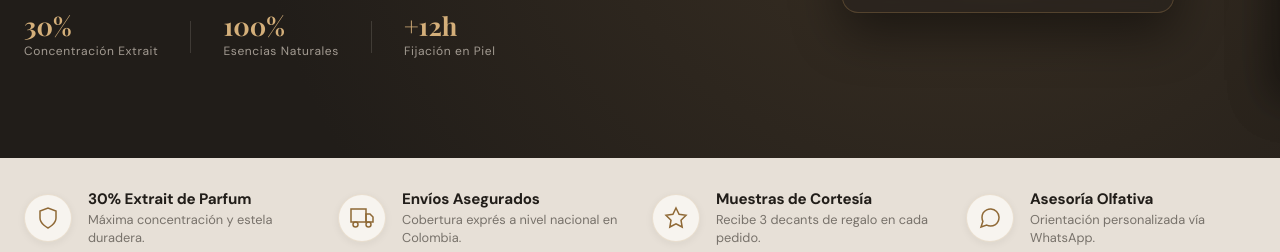
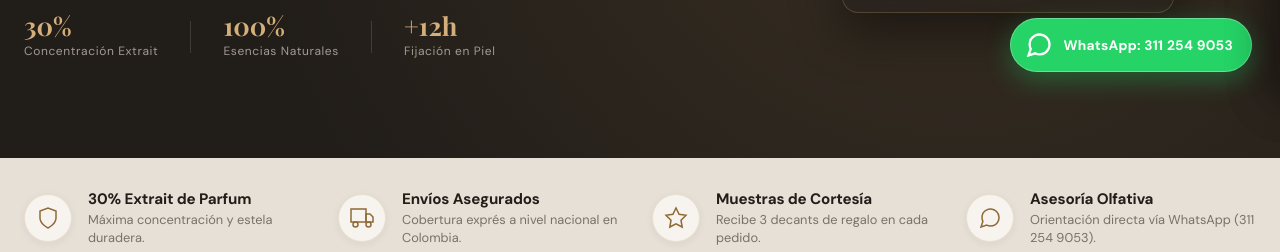
Before and after one commit to zapataacevedo14-dev/Mi-negocio, a plain HTML site: page index.html in a window 1280 px wide. Shown: the part 700-952 px from the top of the page. Drawn offline with nearby package versions, Linux system fonts and the light colour scheme; a web font is replaced by a local one.

Commit message:
feat: actualizar contacto de WhatsApp y boton flotante de concierge (+57 311 254 9053)

```diff
--- a/app.js
+++ b/app.js
@@ -688,7 +688,7 @@ function checkoutViaWhatsApp() {
   message += `Por favor indíquenme las opciones de pago (PSE / Transferencia) y datos de entrega. ¡Gracias!`;
 
   const encoded = encodeURIComponent(message);
-  const whatsappUrl = `https://wa.me/573000000000?text=${encoded}`;
+  const whatsappUrl = `https://wa.me/573112549053?text=${encoded}`;
 
   window.open(whatsappUrl, '_blank');
   showToast('Redirigiendo a WhatsApp con tu pedido...', '💬');
--- a/index.html
+++ b/index.html
@@ -199,15 +199,15 @@
           </div>
         </div>
 
-        <div class="trust-pillar">
+        <a href="https://wa.me/573112549053?text=Hola%20ESSENZA%2C%20deseo%20asesor%C3%ADa%20olfativa%20personalizada" target="_blank" rel="noopener noreferrer" class="trust-pillar trust-pillar-link" title="Contactar asesoría por WhatsApp: 311 254 9053">
           <div class="pillar-icon">
             <svg viewBox="0 0 24 24" width="24" height="24" stroke="currentColor" stroke-width="1.5" fill="none"><path d="M21 11.5a8.38 8.38 0 0 1-.9 3.8 8.5 8.5 0 0 1-7.6 4.7 8.38 8.38 0 0 1-3.8-.9L3 21l1.9-5.7a8.38 8.38 0 0 1-.9-3.8 8.5 8.5 0 0 1 4.7-7.6 8.38 8.38 0 0 1 3.8-.9h.5a8.48 8.48 0 0 1 8 8v.5z"></path></svg>
           </div>
           <div class="pillar-content">
             <h3 class="pillar-title">Asesoría Olfativa</h3>
-            <p class="pillar-text">Orientación personalizada vía WhatsApp.</p>
+            <p class="pillar-text">Orientación directa vía WhatsApp (311 254 9053).</p>
           </div>
-        </div>
+        </a>
       </div>
     </section>
 
@@ -520,7 +520,7 @@
             <a href="#" class="social-link" aria-label="Facebook ESSENZA" title="Facebook">
               <svg viewBox="0 0 24 24" width="18" height="18" stroke="currentColor" stroke-width="1.8" fill="none"><path d="M18 2h-3a5 5 0 0 0-5 5v3H7v4h3v8h4v-8h3l1-4h-4V7a1 1 0 0 1 1-1h3z"></path></svg>
             </a>
-            <a href="https://wa.me/573000000000" target="_blank" rel="noopener noreferrer" class="social-link" aria-label="WhatsApp ESSENZA" title="WhatsApp Concierge">
+            <a href="https://wa.me/573112549053" target="_blank" rel="noopener noreferrer" class="social-link" aria-label="WhatsApp ESSENZA" title="WhatsApp Concierge">
               <svg viewBox="0 0 24 24" width="18" height="18" stroke="currentColor" stroke-width="1.8" fill="none"><path d="M21 11.5a8.38 8.38 0 0 1-.9 3.8 8.5 8.5 0 0 1-7.6 4.7 8.38 8.38 0 0 1-3.8-.9L3 21l1.9-5.7a8.38 8.38 0 0 1-.9-3.8 8.5 8.5 0 0 1 4.7-7.6 8.38 8.38 0 0 1 3.8-.9h.5a8.48 8.48 0 0 1 8 8v.5z"></path></svg>
             </a>
           </div>
@@ -559,8 +559,8 @@
               <span>Lunes a Sábado, 9:00 - 19:00</span>
             </li>
             <li>
-              <strong>WhatsApp:</strong>
-              <a href="https://wa.me/573000000000" target="_blank" rel="noopener noreferrer">+57 (300) 000-0000</a>
+              <strong>WhatsApp Directo:</strong>
+              <a href="https://wa.me/573112549053" target="_blank" rel="noopener noreferrer">+57 311 254 9053</a>
             </li>
             <li>
               <strong>Correo:</strong>
@@ -761,6 +761,17 @@
     </div>
   </div>
 
+  <!-- Floating WhatsApp Concierge Button -->
+  <a href="https://wa.me/573112549053?text=Hola%20ESSENZA%2C%20deseo%20asesor%C3%ADa%20personalizada%20sobre%20sus%20fragancias"
+     class="floating-whatsapp-btn"
+     target="_blank"
+     rel="noopener noreferrer"
+     aria-label="Contactar por WhatsApp al 311 254 9053"
+     title="Asesoría WhatsApp: +57 311 254 9053">
+    <svg viewBox="0 0 24 24" width="28" height="28" stroke="currentColor" stroke-width="2" fill="none"><path d="M21 11.5a8.38 8.38 0 0 1-.9 3.8 8.5 8.5 0 0 1-7.6 4.7 8.38 8.38 0 0 1-3.8-.9L3 21l1.9-5.7a8.38 8.38 0 0 1-.9-3.8 8.5 8.5 0 0 1 4.7-7.6 8.38 8.38 0 0 1 3.8-.9h.5a8.48 8.48 0 0 1 8 8v.5z"></path></svg>
+    <span class="whatsapp-label">WhatsApp: 311 254 9053</span>
+  </a>
+
   <!-- Toast Notification System -->
   <div class="toast-container" id="toastContainer" aria-live="assertive"></div>
 
--- a/styles.css
+++ b/styles.css
@@ -706,6 +706,19 @@ h1, h2, h3, h4, h5 {
   line-height: 1.4;
 }
 
+.trust-pillar-link {
+  transition: transform var(--transition-fast);
+  cursor: pointer;
+}
+
+.trust-pillar-link:hover {
+  transform: translateY(-2px);
+}
+
+.trust-pillar-link:hover .pillar-title {
+  color: var(--color-dorado-dark);
+}
+
 /* --------------------------------------------------------------------------
    9. Catalog Section & Controls
    -------------------------------------------------------------------------- */
@@ -2480,6 +2493,55 @@ h1, h2, h3, h4, h5 {
 }
 
 /* --------------------------------------------------------------------------
+   18.5 Floating WhatsApp Concierge Button
+   -------------------------------------------------------------------------- */
+.floating-whatsapp-btn {
+  position: fixed;
+  bottom: 28px;
+  right: 28px;
+  background-color: #25D366;
+  color: #FFFFFF;
+  display: flex;
+  align-items: center;
+  gap: 10px;
+  padding: 12px 18px 12px 14px;
+  border-radius: var(--radius-full);
+  box-shadow: 0 8px 24px rgba(37, 211, 102, 0.35), 0 4px 10px rgba(0, 0, 0, 0.15);
+  z-index: 99;
+  text-decoration: none;
+  font-family: var(--font-sans);
+  font-size: 0.86rem;
+  font-weight: 600;
+  letter-spacing: 0.02em;
+  transition: all var(--transition-normal);
+  border: 1px solid rgba(255, 255, 255, 0.3);
+}
+
+.floating-whatsapp-btn:hover {
+  background-color: #1EBE5D;
+  transform: translateY(-4px) scale(1.02);
+  box-shadow: 0 12px 30px rgba(37, 211, 102, 0.45);
+  color: #FFFFFF;
+}
+
+.floating-whatsapp-btn svg {
+  stroke: #FFFFFF;
+}
+
+@media (max-width: 600px) {
+  .floating-whatsapp-btn {
+    bottom: 20px;
+    right: 20px;
+    padding: 12px;
+    border-radius: 50%;
+  }
+
+  .floating-whatsapp-btn .whatsapp-label {
+    display: none;
+  }
+}
+
+/* --------------------------------------------------------------------------
    19. Reduced Motion Accessibility (Spec 6.3)
    -------------------------------------------------------------------------- */
 @media (prefers-reduced-motion: reduce) {
```
